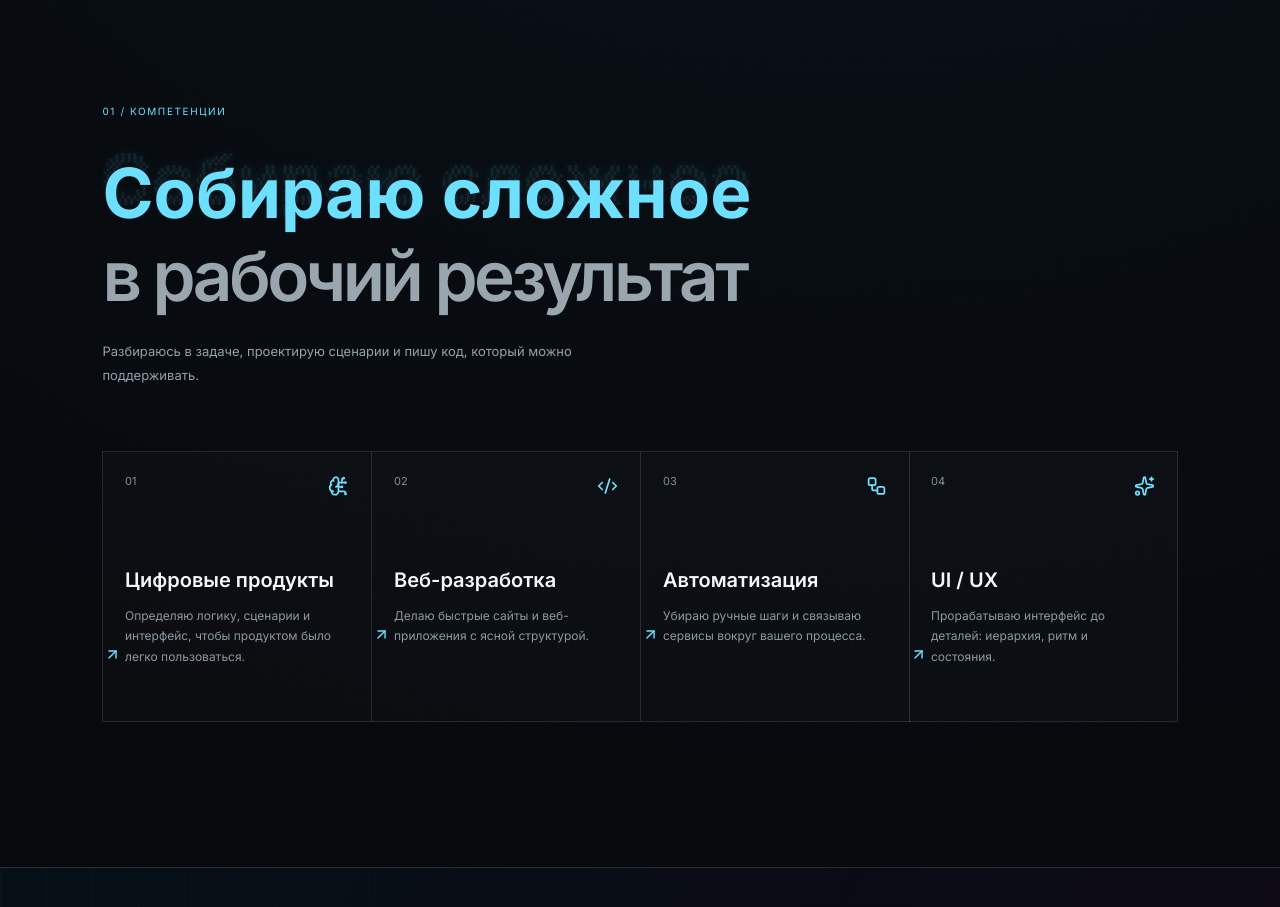
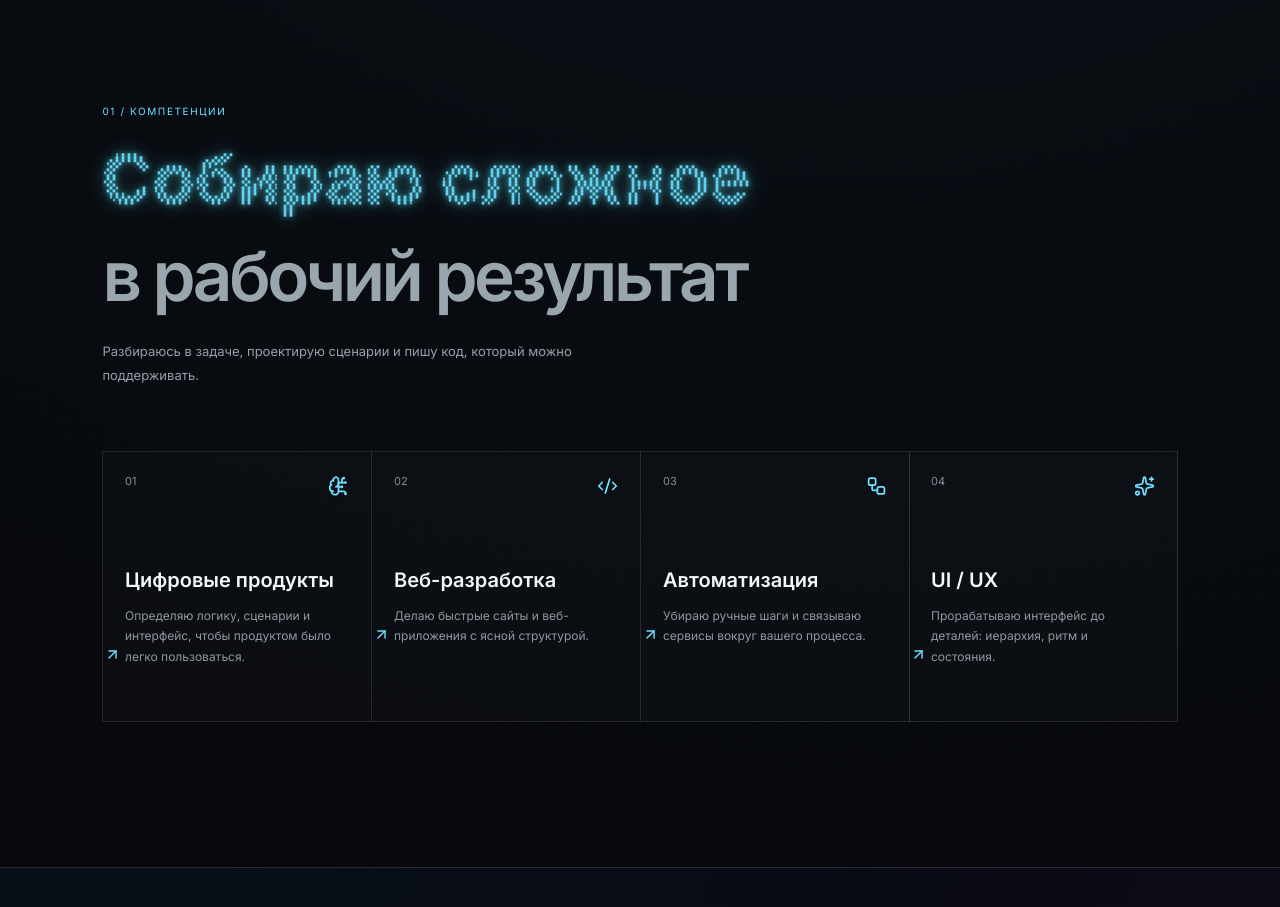
Before and after one commit to itit-prog/ai-product-developer-portfolio, a React (Vite) app: page / in a window 1280 px wide. Shown: the part 840-1747 px from the top of the page. Built offline with nearby package versions, Linux system fonts and the light colour scheme.

Commit message:
Keep particle heading pixelated after gather

```diff
--- a/src/App.tsx
+++ b/src/App.tsx
@@ -94,9 +94,9 @@ export default function App() {
                 highlightColor="#6de0ff"
                 particleSize={2.2}
                 density={3}
-                pointerRepel={22}
+                pointerRepel={0}
                 repelRadius={92}
-                idleDrift={0.25}
+                idleDrift={0}
                 align="left"
                 className="particle-heading"
               />
--- a/src/ParticleText.css
+++ b/src/ParticleText.css
@@ -1 +1 @@
-.particle-text{position:relative;width:100%;height:clamp(64px,7vw,108px);overflow:visible;touch-action:pan-y}.particle-text canvas{position:absolute;inset:0;width:100%;height:100%;display:block;cursor:crosshair;opacity:0;transition:opacity .4s ease}.particle-text span{position:absolute;inset:0;display:grid;place-items:center;color:currentColor;opacity:1;pointer-events:none;transition:opacity .4s ease}.particle-text.is-ready canvas{opacity:.12}.particle-text.is-ready:not(.is-settled) canvas{opacity:.78}.particle-text.is-ready:not(.is-settled) span{opacity:0}.particle-text.is-ready.is-settled canvas{opacity:.12}.particle-text.is-ready.is-settled span{opacity:1}.particle-text.is-ready.is-interacting canvas{opacity:1}.particle-text.is-ready.is-interacting span{opacity:.08}@media (hover:none),(pointer:coarse){.particle-text canvas{cursor:default}.particle-text.is-ready.is-interacting canvas{opacity:.12}.particle-text.is-ready.is-interacting span{opacity:1}}
+.particle-text{position:relative;width:100%;height:clamp(64px,7vw,108px);overflow:visible;touch-action:pan-y}.particle-text canvas{position:absolute;inset:0;width:100%;height:100%;display:block;cursor:crosshair;opacity:0;transition:opacity .4s ease}.particle-text span{position:absolute;inset:0;display:grid;place-items:center;color:currentColor;opacity:1;pointer-events:none;transition:opacity .4s ease}.particle-text.is-ready canvas{opacity:.12}.particle-text.is-ready:not(.is-settled) canvas{opacity:.9}.particle-text.is-ready:not(.is-settled) span{opacity:0}.particle-text.is-ready.is-settled canvas{opacity:1}.particle-text.is-ready.is-settled span{opacity:0}.particle-text.is-ready.is-interacting canvas{opacity:1}.particle-text.is-ready.is-interacting span{opacity:0}@media (hover:none),(pointer:coarse){.particle-text canvas{cursor:default}.particle-text.is-ready.is-interacting canvas{opacity:1}.particle-text.is-ready.is-interacting span{opacity:0}}
--- a/src/ParticleText.tsx
+++ b/src/ParticleText.tsx
@@ -233,7 +233,7 @@ export default function ParticleText({
 
     const loop = createCanvasLoop(container, render);
     const onMove = (event: PointerEvent) => {
-      if (!pointerFine) return;
+      if (!pointerFine || pointerRepel <= 0) return;
       const rect = canvas.getBoundingClientRect();
       pointer.x = event.clientX - rect.left;
       pointer.y = event.clientY - rect.top;
@@ -244,7 +244,7 @@ export default function ParticleText({
       loop.invalidate();
     };
     const onLeave = () => {
-      if (!pointerFine) return;
+      if (!pointerFine || pointerRepel <= 0) return;
       pointer.active = false;
       if (!gathering && !reducedMotion) {
         settled = true;
```
Also changed, not shown: src/styles.css.
